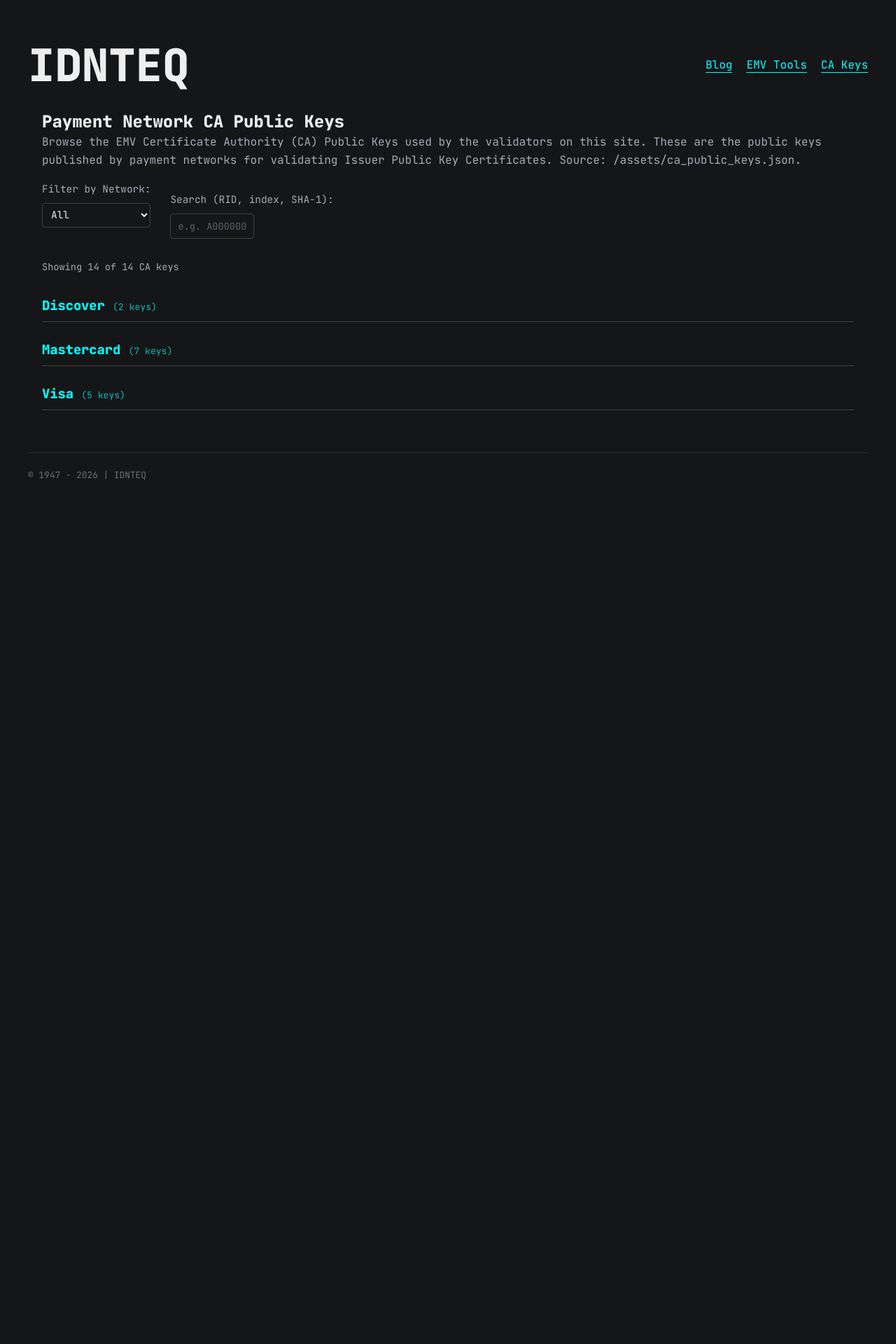
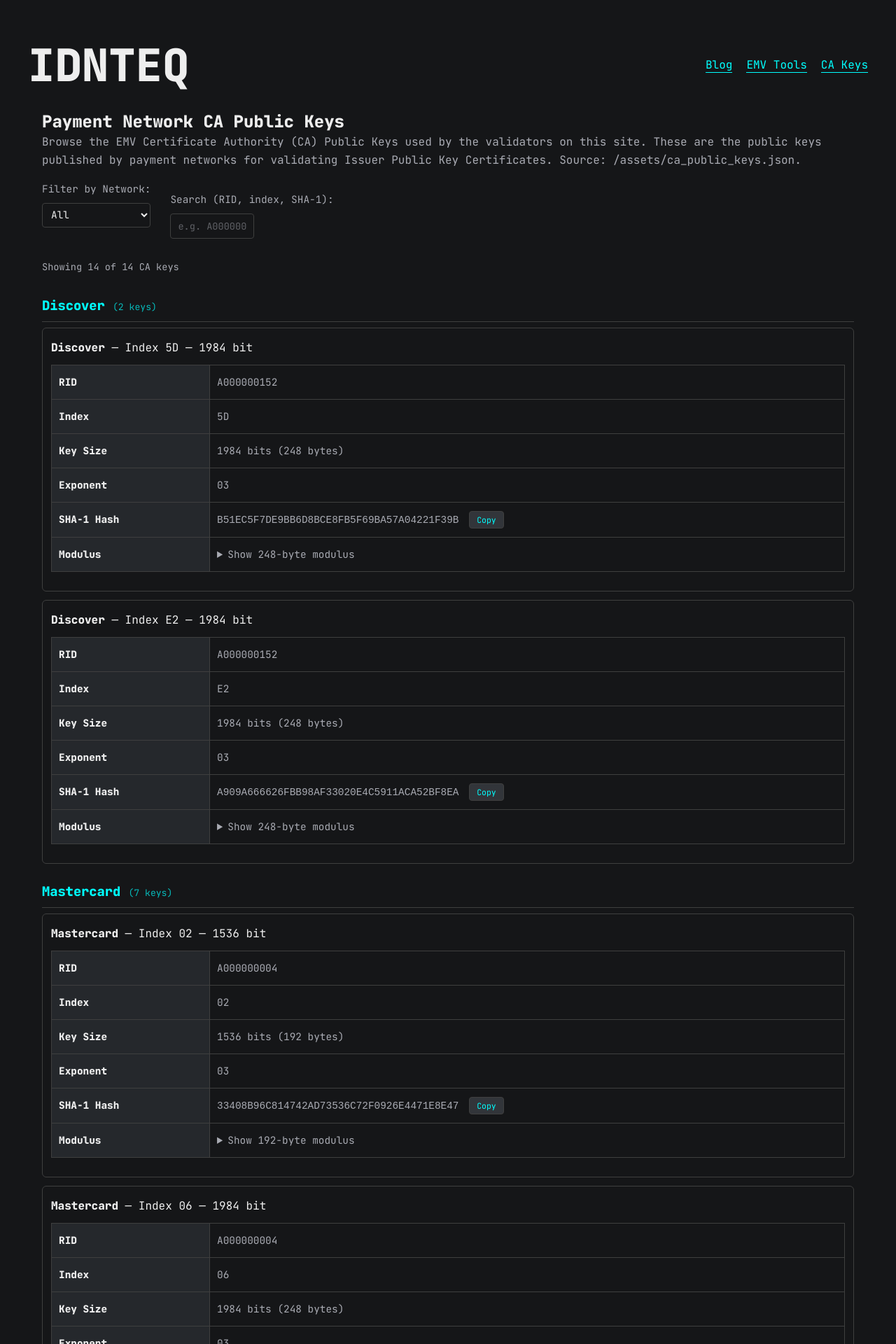
Before and after one commit to lsadehaan/lsadehaan.github.io, a Jekyll site: the page built from ca-keys.md, in a window 1280 px wide. Shown: the top 1920 px of the page at 70% size. Built offline with Jekyll 4.4.1, drawn with Linux system fonts in a browser that asks for light colours; before the commit the page ends 900 px from its top, so only the background shows below that; some of the changed text lies outside the part shown.

Commit message:
Fix hidden XOR tool and CA key cards
.emv-tool-section is a hide-until-revealed utility (display:none) used by
the certificate tools; the XOR section and CA key cards wrongly reused it
as a card style, so they never rendered. Give them their own classes:
hex-subtool (separator styling) and ca-key-card (bordered card).

Co-Authored-By: Claude Fable 5 <noreply@anthropic.com>

```diff
--- a/assets/css/emvtools.css
+++ b/assets/css/emvtools.css
@@ -538,6 +538,17 @@ input[type="file"]::file-selector-button:hover {
   }
 }
 
+/* ===== Hex Manipulator sub-tools ===== */
+.hex-subtool {
+  margin-top: 24px;
+  padding-top: 16px;
+  border-top: 1px solid var(--gray-1);
+}
+
+.hex-subtool h3 {
+  margin-top: 0;
+}
+
 /* ===== CA Keys browser ===== */
 .ca-keys-controls {
   display: flex;
@@ -563,6 +574,9 @@ input[type="file"]::file-selector-button:hover {
 
 .ca-key-card {
   margin-bottom: 12px;
+  border: 1px solid var(--gray-1);
+  border-radius: 6px;
+  padding: 12px;
 }
 
 .ca-key-header {
--- a/ca-keys.md
+++ b/ca-keys.md
@@ -109,7 +109,7 @@ permalink: /ca-keys/
       for (const k of groups[net]) {
         const modId = `mod-${net}-${k.index}-${k.size}`.replace(/[^a-zA-Z0-9_-]/g, '_');
         html += `
-          <div class="ca-key-card emv-tool-section">
+          <div class="ca-key-card">
             <div class="ca-key-header">
               <strong>${escapeHtml(k.network)}</strong> &mdash; Index <code>${escapeHtml(k.index)}</code> &mdash; ${k.size} bit
             </div>
```
Also changed, not shown: emvtools.md (+1 -1 lines).
